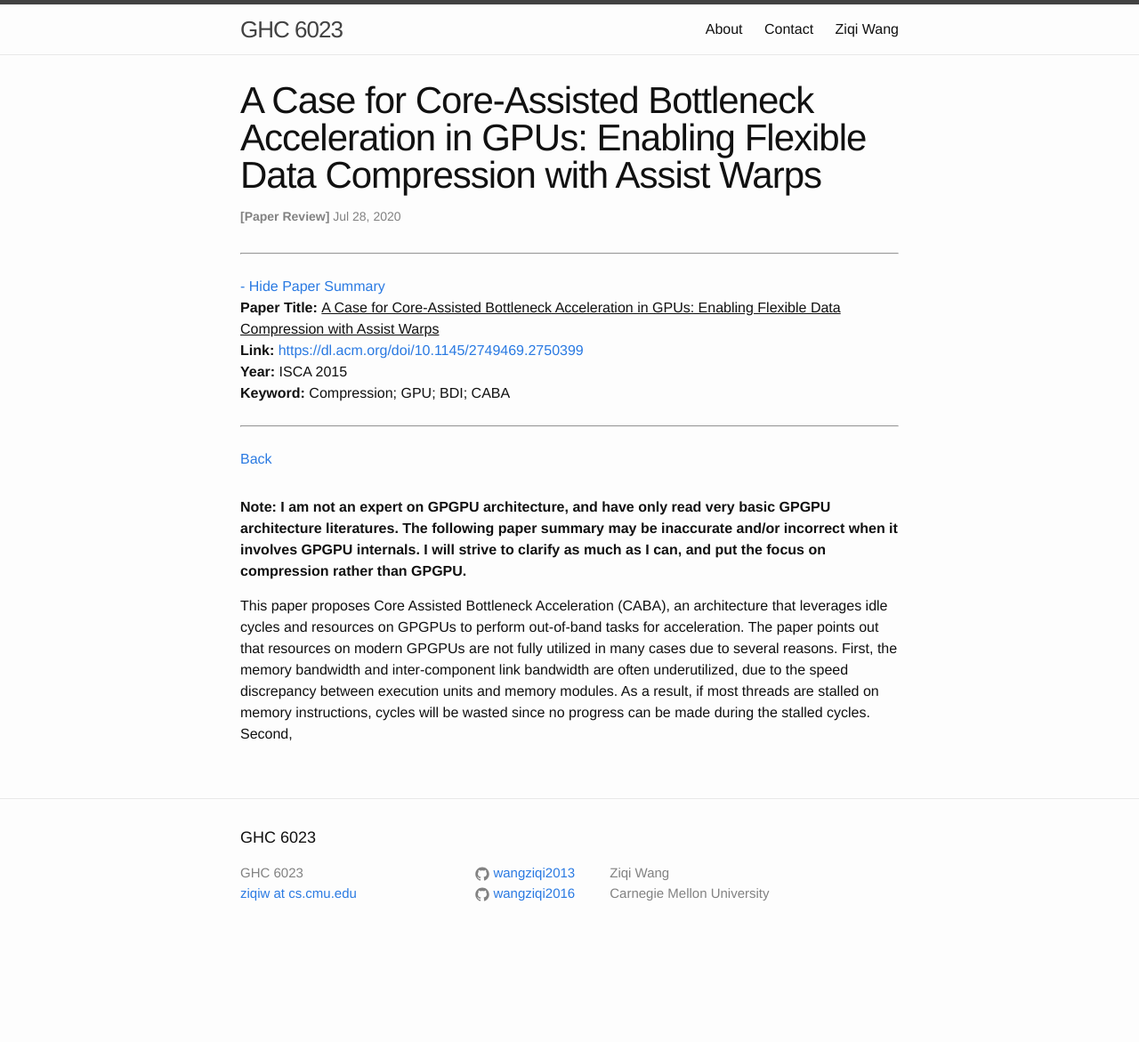
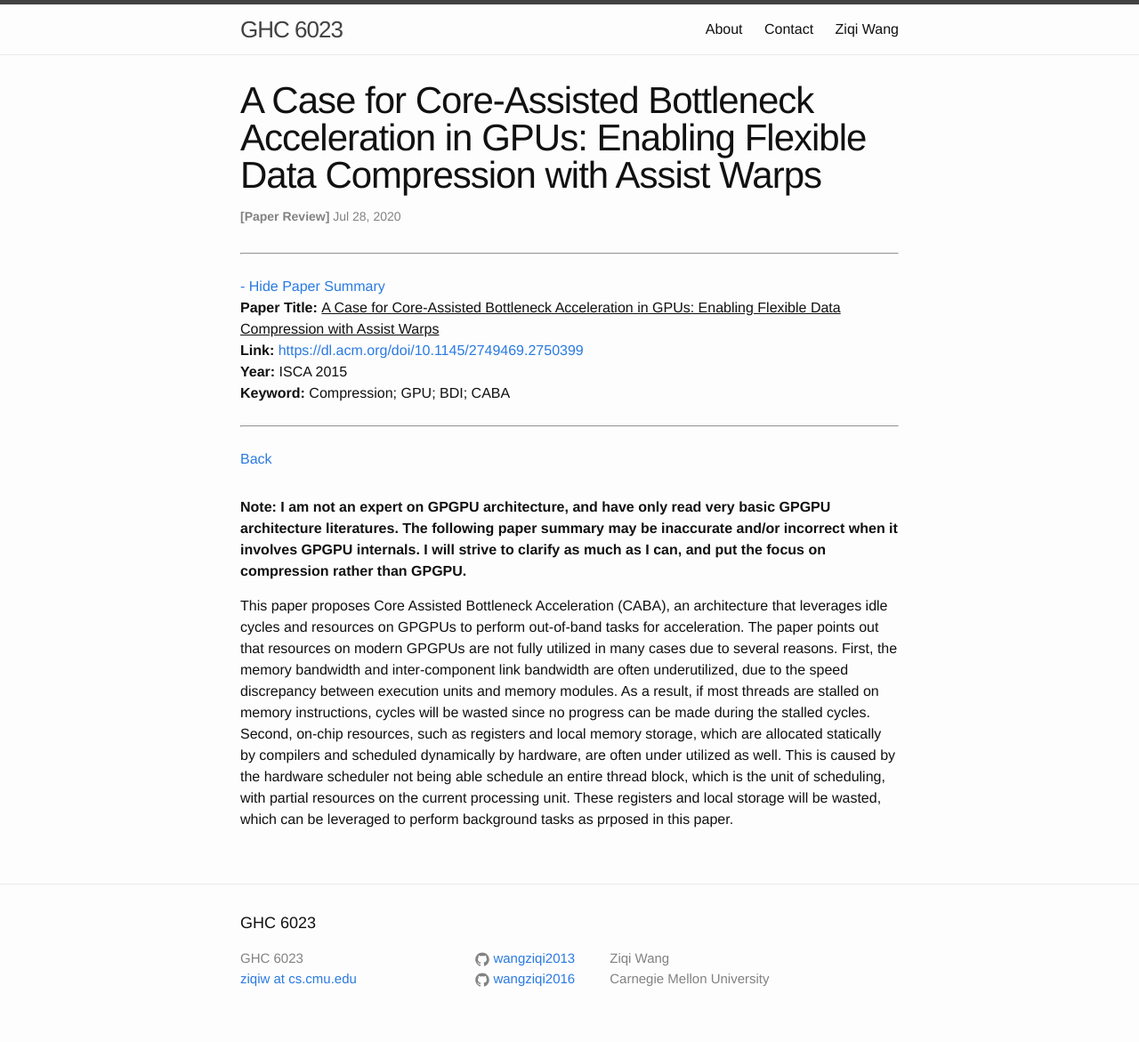
Before and after one commit to wangziqi2013/wangziqi2013.github.io, a Jekyll site: the page built from _posts/2020-07-28-caba.markdown, in a window 1280 px wide. Shown: the whole page at 89% size. Built offline with Jekyll 4.4.1, drawn with Linux system fonts in a browser that asks for light colours; before the commit the page ends 1075 px from its top, so only the background shows below that.

Commit message:
Adding CABA

```diff
--- a/_posts/2020-07-28-caba.markdown
+++ b/_posts/2020-07-28-caba.markdown
@@ -23,4 +23,8 @@ The paper points out that resources on modern GPGPUs are not fully utilized in m
 First, the memory bandwidth and inter-component link bandwidth are often underutilized, due to the speed discrepancy between
 execution units and memory modules. As a result, if most threads are stalled on memory instructions, cycles will be
 wasted since no progress can be made during the stalled cycles.
-Second,
+Second, on-chip resources, such as registers and local memory storage, which are allocated statically by compilers
+and scheduled dynamically by hardware, are often under utilized as well. This is caused by the hardware scheduler not
+being able schedule an entire thread block, which is the unit of scheduling, with partial resources on the current
+processing unit. These registers and local storage will be wasted, which can be leveraged to perform background tasks
+as prposed in this paper.
```
